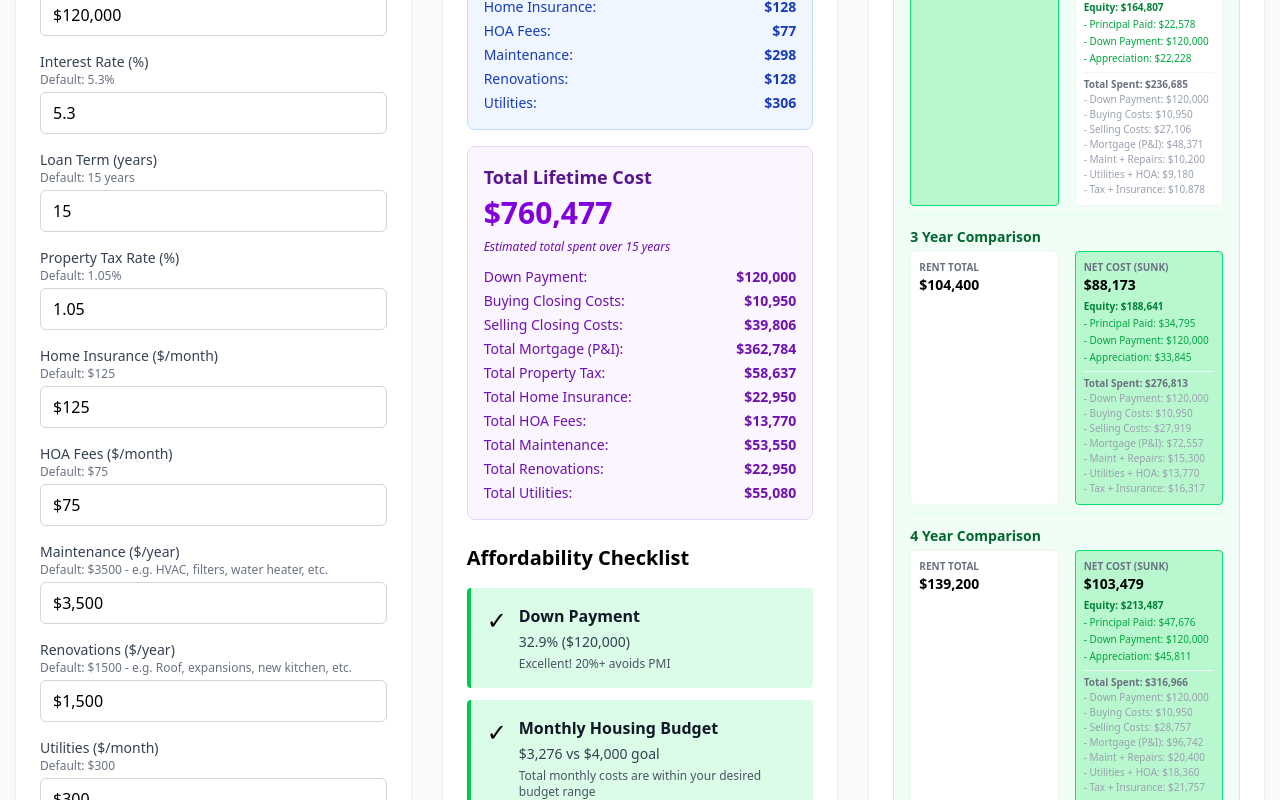
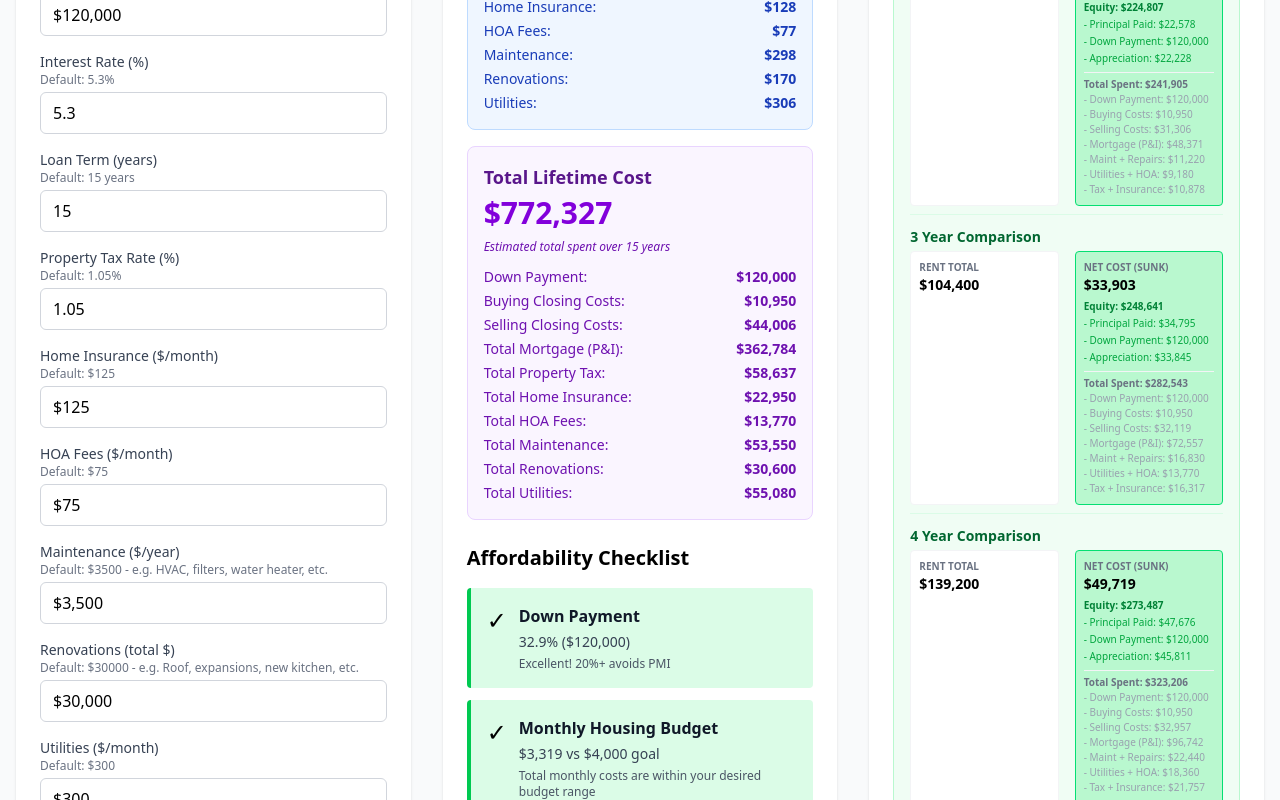
Before and after one commit to emurdock1101/home-buying-calculator, a React (Vite) app: page / in a window 1280 px wide. Shown: the part 300-1100 px from the top of the page. Built offline with nearby package versions, Linux system fonts and the light colour scheme.

Commit message:
renovations lump sum

```diff
--- a/src/data.ts
+++ b/src/data.ts
@@ -9,7 +9,7 @@ export const DEFAULT_VALUES: Inputs = {
   homeInsurance: "125",
   hoaFees: "75",
   maintenanceAnnual: "3500",
-  renovationsAnnual: "1500",
+  renovations: "30000",
   utilities: "300",
   annualIncome: "160000",
   monthlyDebts: "0",
@@ -19,6 +19,7 @@ export const DEFAULT_VALUES: Inputs = {
   safetyMultiplier: "2",
   monthlyRent: "2900",
   homeAppreciation: "3",
+  forcedAppreciation: "60000",
 };
 
 export const PROPERTY_INPUTS: InputConfig[] = [
@@ -78,10 +79,10 @@ export const PROPERTY_INPUTS: InputConfig[] = [
     isCurrency: true,
   },
   {
-    name: "renovationsAnnual",
-    label: "Renovations ($/year)",
-    sublabel: `Default: $${DEFAULT_VALUES.renovationsAnnual} - e.g. Roof, expansions, new kitchen, etc.`,
-    placeholder: `Default: ${DEFAULT_VALUES.renovationsAnnual}`,
+    name: "renovations",
+    label: "Renovations (total $)",
+    sublabel: `Default: $${DEFAULT_VALUES.renovations} - e.g. Roof, expansions, new kitchen, etc.`,
+    placeholder: `Default: ${DEFAULT_VALUES.renovations}`,
     isCurrency: true,
   },
   {
@@ -141,6 +142,13 @@ export const OTHER_INPUTS: InputConfig[] = [
     step: "0.1",
   },
   {
+    name: "forcedAppreciation",
+    label: "Forced Appreciation ($)",
+    sublabel: `Default: $${DEFAULT_VALUES.forcedAppreciation} - one-time value boost from renovations`,
+    placeholder: `Default: $${DEFAULT_VALUES.forcedAppreciation}`,
+    isCurrency: true,
+  },
+  {
     name: "monthlyRent",
     label: "Potential Monthly Rent ($)",
     sublabel: `Default: $${DEFAULT_VALUES.monthlyRent}`,
--- a/src/formulas.ts
+++ b/src/formulas.ts
@@ -67,7 +67,8 @@ export function calculateMetrics(inputs: Inputs): CalculationResults | null {
   const insRate = parseFloat(inputs.homeInsurance);
   const hoa = parseFloat(inputs.hoaFees);
   const maintenanceAnnual = parseFloat(inputs.maintenanceAnnual);
-  const renovationsAnnual = parseFloat(inputs.renovationsAnnual);
+  const renovationsTotal = parseFloat(inputs.renovations);
+  const forcedAppreciation = parseFloat(inputs.forcedAppreciation);
   const utils = parseFloat(inputs.utilities);
   const income = parseFloat(inputs.annualIncome);
   const debts = parseFloat(inputs.monthlyDebts);
@@ -106,7 +107,7 @@ export function calculateMetrics(inputs: Inputs): CalculationResults | null {
   const monthlyMaintenance =
     (maintenanceAnnual / MONTHS_IN_YEAR) * safetyMultiplier;
   const monthlyRenovations =
-    (renovationsAnnual / MONTHS_IN_YEAR) * safetyMultiplier;
+    (renovationsTotal / (term * MONTHS_IN_YEAR)) * safetyMultiplier;
   const monthlyHoa = hoa * safetyMultiplier;
   const monthlyUtils = utils * safetyMultiplier;
 
@@ -226,11 +227,13 @@ export function calculateMetrics(inputs: Inputs): CalculationResults | null {
     status: frontEndStatus,
   });
 
+  const finalHomeValue =
+    price * Math.pow(1 + homeAppreciation, term) + forcedAppreciation;
   const totalLifetimeCost =
     down +
     buyingClosingCosts +
     calculateLifetime(totalMonthly, term) +
-    (price * Math.pow(1 + homeAppreciation, term)) * sellingClosingCostsRate;
+    finalHomeValue * sellingClosingCostsRate;
 
   const intervals = [2, 3, 4, 5, 7, 10, 12, 15];
 
@@ -244,14 +247,15 @@ export function calculateMetrics(inputs: Inputs): CalculationResults | null {
       rawMortgagePayment,
       Math.min(months, numPayments)
     );
-    const principalOwned = down + principalPaidOff + appreciationAmount;
+    const principalOwned =
+      down + principalPaidOff + appreciationAmount + forcedAppreciation;
 
     const totalMortgage = mortgagePayment * months;
     const totalMaintenance = (monthlyMaintenance + monthlyRenovations) * months;
     const totalUtilsHoa = (monthlyUtils + monthlyHoa) * months;
     const totalTaxIns = (monthlyTax + monthlyInsurance) * months;
 
-    const currentPrice = price + appreciationAmount;
+    const currentPrice = price + appreciationAmount + forcedAppreciation;
     const sellingCosts = currentPrice * sellingClosingCostsRate;
 
     // totalSpent = down payment + buying closing costs + all monthly payments + selling closing costs
@@ -298,9 +302,7 @@ export function calculateMetrics(inputs: Inputs): CalculationResults | null {
       lifetimeBreakdown: {
         downPayment: down,
         buyingClosingCosts,
-        sellingClosingCosts:
-          (price * Math.pow(1 + homeAppreciation, term)) *
-          sellingClosingCostsRate,
+        sellingClosingCosts: finalHomeValue * sellingClosingCostsRate,
         mortgage: calculateLifetime(mortgagePayment, term),
         tax: calculateLifetime(monthlyTax, term),
         insurance: calculateLifetime(monthlyInsurance, term),
--- a/src/types.ts
+++ b/src/types.ts
@@ -7,7 +7,7 @@ export interface Inputs {
   homeInsurance: string;
   hoaFees: string;
   maintenanceAnnual: string;
-  renovationsAnnual: string;
+  renovations: string;
   utilities: string;
   annualIncome: string;
   monthlyDebts: string;
@@ -15,6 +15,7 @@ export interface Inputs {
   safetyMultiplier: string;
   monthlyRent: string;
   homeAppreciation: string;
+  forcedAppreciation: string;
   buyingClosingCosts: string;
   sellingClosingCosts: string;
 }
```
